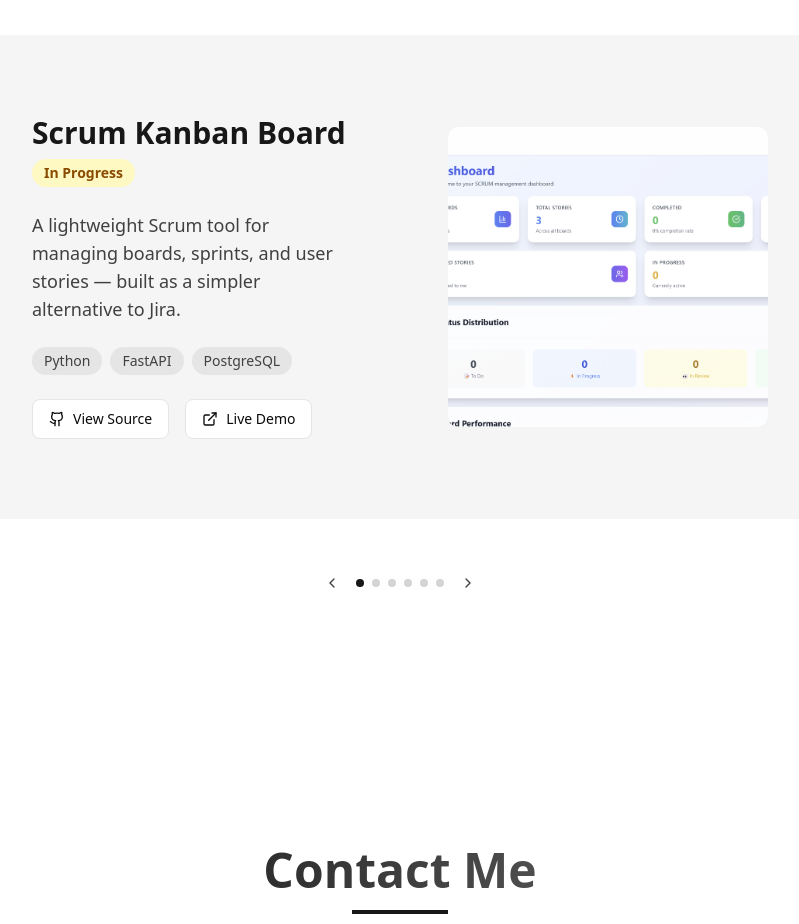
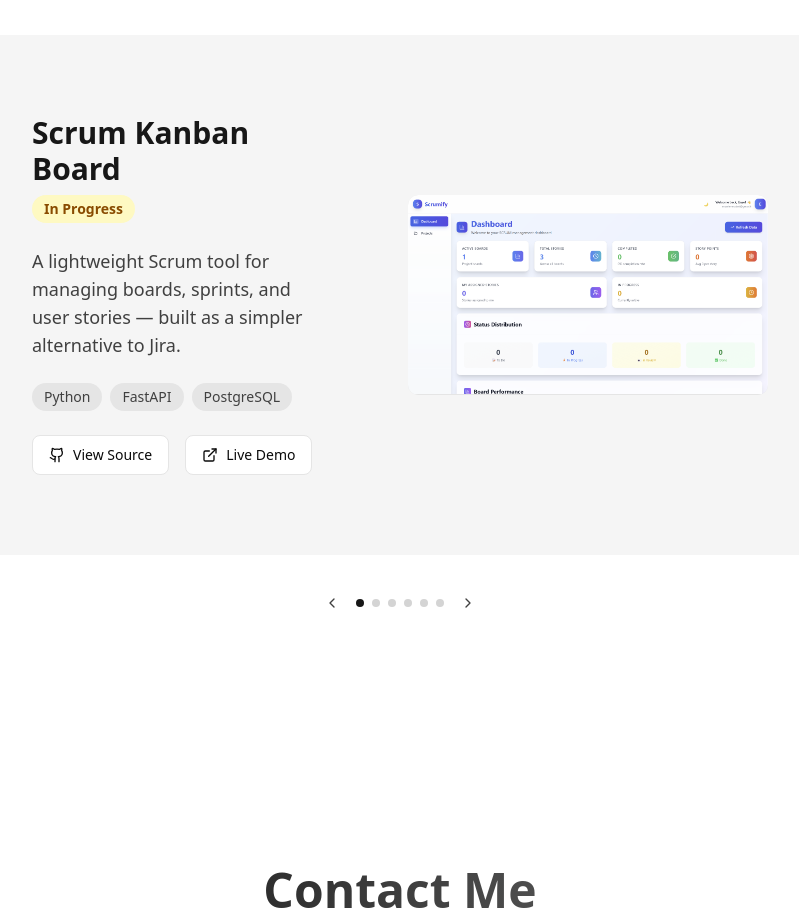
Before and after one commit to im23b-terenzianie/portfolio, a Next.js app: page / in a window 1280 px wide. Shown: the part 1980-2904 px from the top of the page, without its empty margins (240-1039 px from the left). Built offline with nearby package versions, Linux system fonts and the light colour scheme.

Commit message:
Picture problem solved hopefully

```diff
--- a/components/projects.tsx
+++ b/components/projects.tsx
@@ -48,7 +48,7 @@ const projects: Project[] = [
     technologies: ["React", "Tailwind CSS", "Git"],
     githubUrl: "https://github.com/im23b-terenzianie/learning_react",
     status: 'finished',
-    image: "/images/testshop.png"
+    image: "/images/Testshop.png"
   },
   {
     title: "Creatine App",
@@ -61,7 +61,7 @@ const projects: Project[] = [
   {
     title: "Calender Project",
     description: "It's my first project in Next.js. It's a calender that shows the current month and the days of the week. You can click on a day to see the events of that day.",
-    technologies: ["Next.js", "TypeScript", "Tailwind CSS", "Supabase", "Vercel"],
+    technologies: ["Next.js", "TypeScript", "Tailwind CSS"],
     githubUrl: "https://github.com/im23b-terenzianie/calenderproject",
     status: 'paused',
   }
@@ -210,7 +210,7 @@ const Projects = () => {
                         )}
                       </div>
                     </div>
-                    <div className="relative rounded-lg overflow-hidden bg-neutral-200 dark:bg-neutral-700 aspect-video w-full md:w-1/2 min-h-[160px] md:min-h-[300px] mb-4 md:mb-0">
+                    <div className="relative rounded-lg overflow-hidden bg-neutral-200 dark:bg-neutral-700 w-full md:w-2/3 lg:w-3/4 min-h-[120px] md:min-h-[200px] mb-4 md:mb-0">
                       {projects[currentIndex].image ? (
                         <img
                           src={projects[currentIndex].image}
```
